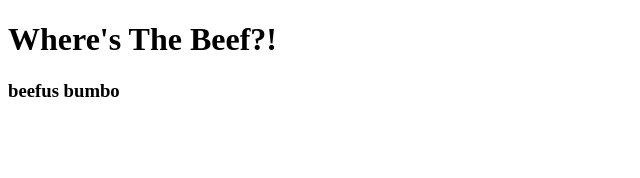
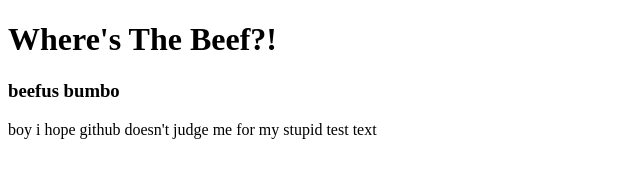
Before and after one commit to iamstillalexh/SDEV255Git, a plain HTML site: page index.html in a window 1280 px wide. Shown: the whole page, without its empty margins (0-640 px from the left). Drawn offline with Linux system fonts and the light colour scheme.

```diff
--- a/index.html
+++ b/index.html
@@ -9,6 +9,7 @@
   <body>
     <h1>Where's The Beef?!</h1>
     <h3>beefus bumbo</h3>
+    <p>boy i hope github doesn't judge me for my stupid test text
     <script src="script.js"></script>
   </body>
 </html>
```
